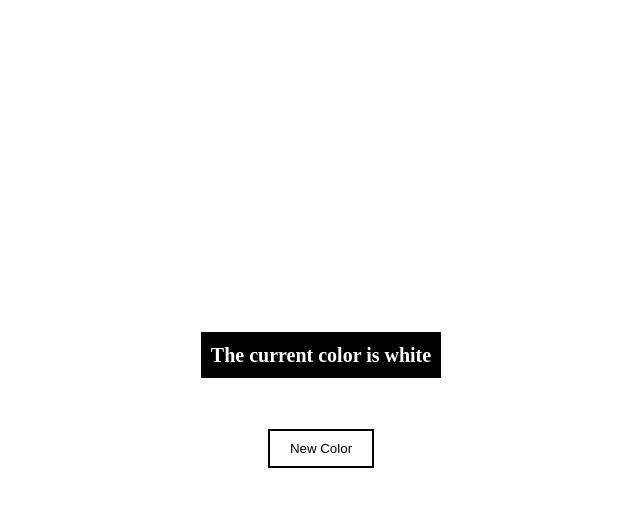
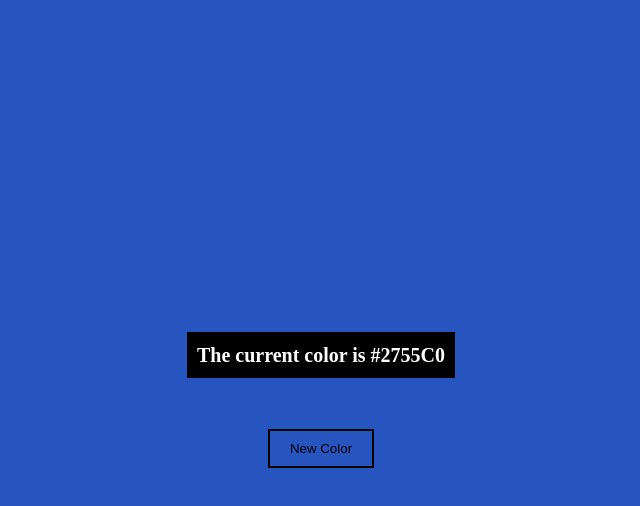
Before and after one commit to pmita/javascript-project-2, a plain HTML site: page index.html in a window 1280 px wide. Both pictures are taken after a click on the button "New Color". Shown: the whole page, without its empty margins (319-959 px from the left). Drawn offline with nearby package versions, Linux system fonts and the light colour scheme; files that its build step writes are made by us from their sources.

Commit message:
logic added

```diff
--- a/app.js
+++ b/app.js
@@ -1,3 +1,20 @@
-//js code goes here
+//Global selection
+const generateColorBtn = document.querySelector('.btn');
+const backgroundContainer = document.querySelector('.background-container');
+const colorText = document.querySelector('.color-text');
 
-console.log('it works');
+const allHexCharacter = [0, 1 ,2 ,3, 4, 5, 6, 7, 8, 9, 'A', 'B', 'C', 'D', 'E', 'F'];
+
+//Event Listneres
+generateColorBtn.addEventListener('click', function(){
+    let generatedHex = '#';
+    for( let i=0; i< 6; i++){
+        generatedHex += allHexCharacter[randomIndex()];
+    }
+    backgroundContainer.style.backgroundColor = generatedHex;
+    colorText.textContent = generatedHex;
+});
+
+function randomIndex() {
+    return Math.floor((Math.random() * allHexCharacter.length));
+}
--- a/index.html
+++ b/index.html
@@ -9,9 +9,9 @@
 </head>
 <body>
 
-    <main>
+    <main class="background-container">
         <div class="container">
-            <h1>The current color is <span>white</span></h1>
+            <h1>The current color is <span class="color-text">white</span></h1>
             <button class="btn">New Color</button>
         </div>
     </main>
```
